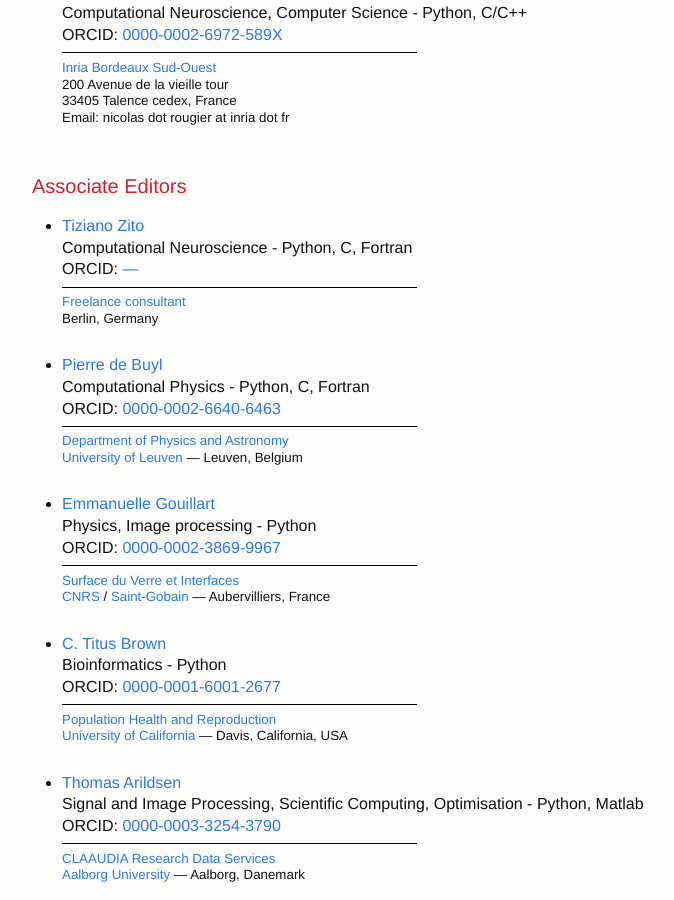
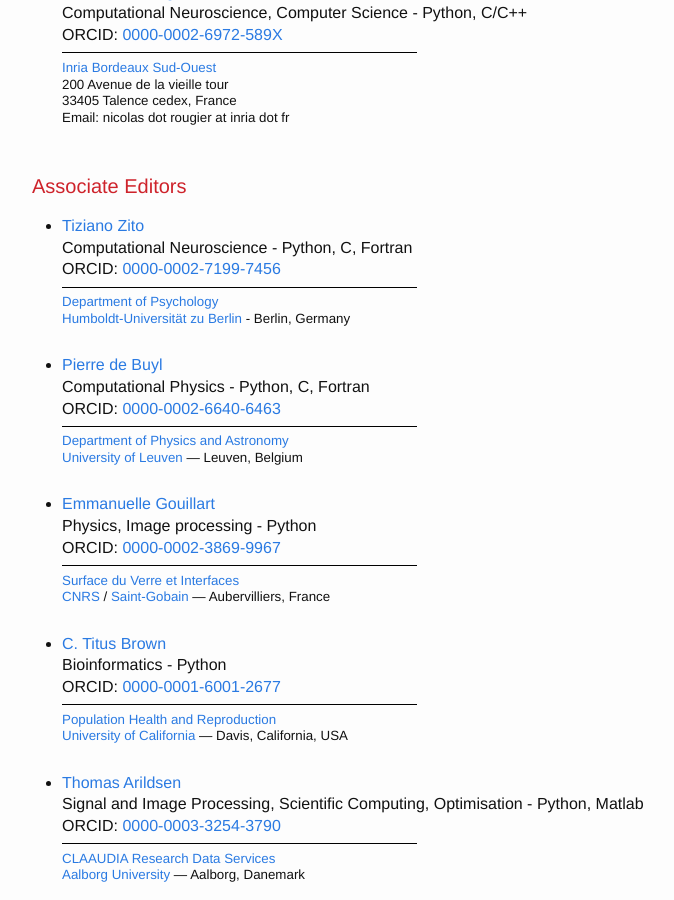
Before and after one commit to ReScience/rescience.github.io, a Jekyll site: the page built from 04-board.md, in a window 1280 px wide and 900 px high, scrolled down 1136 px. Shown: the whole window, without its empty margins (238-912 px from the left). Built offline with Jekyll 4.4.1, drawn with Linux system fonts in a browser that asks for light colours; our own code applies the rules of GitHub Pages for plain Markdown files.

Commit message:
update my affiliation and ORCID (Tiziano Zito)

```diff
--- a/04-board.md
+++ b/04-board.md
@@ -67,9 +67,10 @@
 
 * [Tiziano Zito](https://github.com/otizonaizit)
   Computational Neuroscience - Python, C, Fortran
-  ORCID: [---](http://orcid.org/)
+  ORCID: [0000-0002-7199-7456](http://orcid.org/0000-0002-7199-7456)
   <small>
-  [Freelance consultant](https://github.com/otizonaizit)
+  [Department of Psychology](https://www.psychology.hu-berlin.de/en)
+  [Humboldt-Universität zu Berlin](https://www.hu-berlin.de/en) -
   Berlin, Germany
   </small>
 
```
